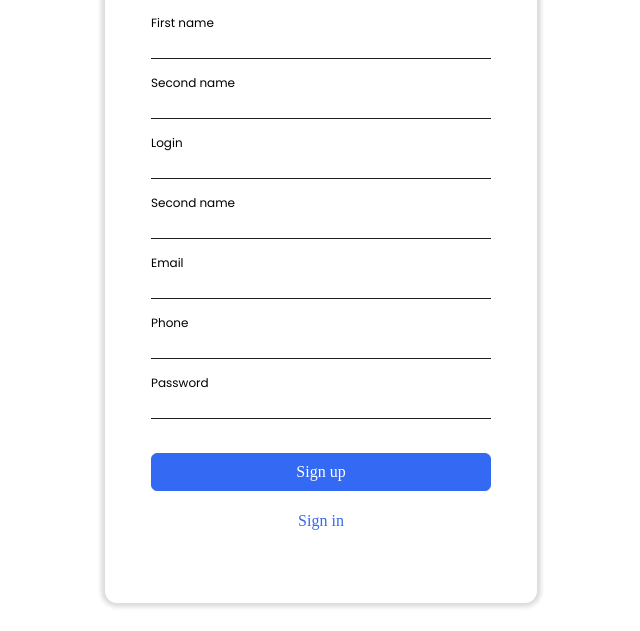
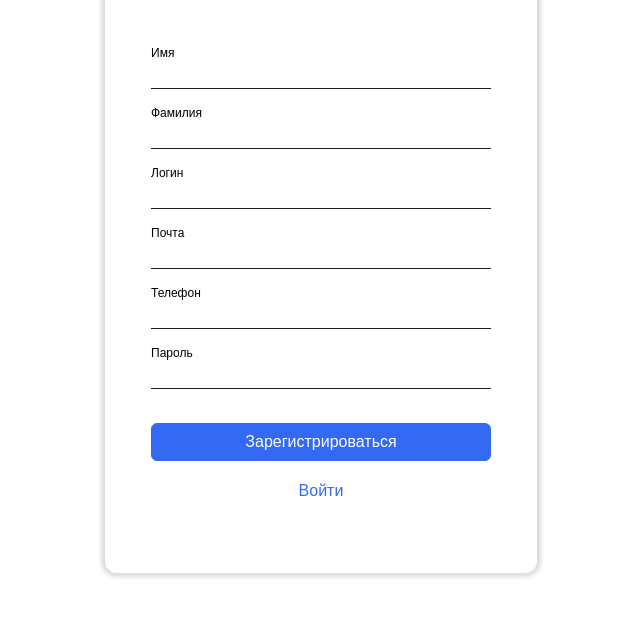
Before and after one commit to RustamKurbonov/middle.messenger.praktikum.yandex, a website built with Vite: page src/pages/registration/index.html in a window 1280 px wide. Shown: the part 169-800 px from the top of the page, without its empty margins (319-959 px from the left). Built offline with nearby package versions, Linux system fonts and the light colour scheme.

Commit message:
fix text

```diff
--- a/src/components/button.hbs
+++ b/src/components/button.hbs
@@ -1,13 +1,13 @@
 <head>
   <style>
-    .button { text-decoration: none;display: flex; align-items: center;
-    justify-content: center; padding: 0 8px;height: 36px; outline: none;
-    background-color: transparent; border: 1px solid #1e1e1e; border-radius:
-    6px; transition: 0.3s; cursor:pointer; } .button:hover { border-color:
-    #3369f3; } .button_primary { background-color: #3369f3; color: #fff;
-    border-color: #3369f3; } .button_primary:hover { background-color: #1454f6;
-    border-color: #1454f6; } .button_link { border: none; color: #3369f3; }
-    .button_link:hover { color: #1454f6; }
+    .button { font-family: "Poppins", sans-serif;text-decoration: none;display:
+    flex; align-items: center; justify-content: center; padding: 0 8px;height:
+    36px; outline: none; background-color: transparent; border: 1px solid
+    #1e1e1e; border-radius: 6px; transition: 0.3s; cursor:pointer; }
+    .button:hover { border-color: #3369f3; } .button_primary { background-color:
+    #3369f3; color: #fff; border-color: #3369f3; } .button_primary:hover {
+    background-color: #1454f6; border-color: #1454f6; } .button_link { border:
+    none; color: #3369f3; } .button_link:hover { color: #1454f6; }
   </style>
 </head>
 <a class="button {{type}}" href={{href}}>{{label}}</a>
--- a/src/pages/registration/index.html
+++ b/src/pages/registration/index.html
@@ -1,6 +1,7 @@
 <html>
   <head>
-    <title>Registration</title>
+    <title>Регистрация</title>
+    <meta charset="utf-8" />
     <link rel="stylesheet" href="../../css/form.scss" />
     <link rel="stylesheet" href="../../css/common.scss" />
     <link rel="preconnect" href="https://fonts.googleapis.com" />
@@ -13,39 +14,36 @@
   <body>
     <section class="login form">
       <div class="form_wrapper">
-        <h3 class="form_title">Registration</h3>
+        <h3 class="form_title">Регистрация</h3>
         <form class="form_body">
           <div class="form_item">
-            <label class="form_label" for="first_name">First name</label>
+            <label class="form_label" for="first_name">Имя</label>
             <input class="form_input" type="text" id="first_name" />
           </div>
           <div class="form_item">
-            <label class="form_label" for="second_name">Second name</label>
+            <label class="form_label" for="second_name">Фамилия</label>
             <input class="form_input" type="text" id="second_name" />
           </div>
           <div class="form_item">
-            <label class="form_label" for="login">Login</label>
+            <label class="form_label" for="login">Логин</label>
             <input class="form_input" type="text" id="login" />
           </div>
           <div class="form_item">
-            <label class="form_label" for="second_name">Second name</label>
-            <input class="form_input" type="text" id="second_name" />
-          </div>
-          <div class="form_item">
-            <label class="form_label" for="email">Email</label>
+            <label class="form_label" for="email">Почта</label>
             <input class="form_input" type="text" id="email" />
           </div>
           <div class="form_item">
-            <label class="form_label" for="Phone">Phone</label>
+            <label class="form_label" for="Phone">Телефон</label>
             <input class="form_input" type="text" id="phone" />
           </div>
           <div class="form_item">
-            <label class="form_label" for="password">Password</label>
+            <label class="form_label" for="password">Пароль</label>
             <input class="form_input" type="password" id="password" />
           </div>
           <div class="form_buttons">
-            {{> button label="Sign up" href='../login/' type='button_primary'}}
-            {{> button label="Sign in" href='../login/' type='button_link'}}
+            {{> button label="Зарегистрироваться" href='../login/'
+            type='button_primary'}} {{> button label="Войти" href='../login/'
+            type='button_link'}}
           </div>
         </form>
       </div>
```
Also changed, not shown: src/pages/error404/index.html (+4 -3 lines), src/pages/error404/styles.scss (+0 -7 lines), src/pages/error500/index.html (+4 -3 lines), src/pages/error500/styles.scss (+0 -7 lines), src/pages/login/index.html (+7 -6 lines).
